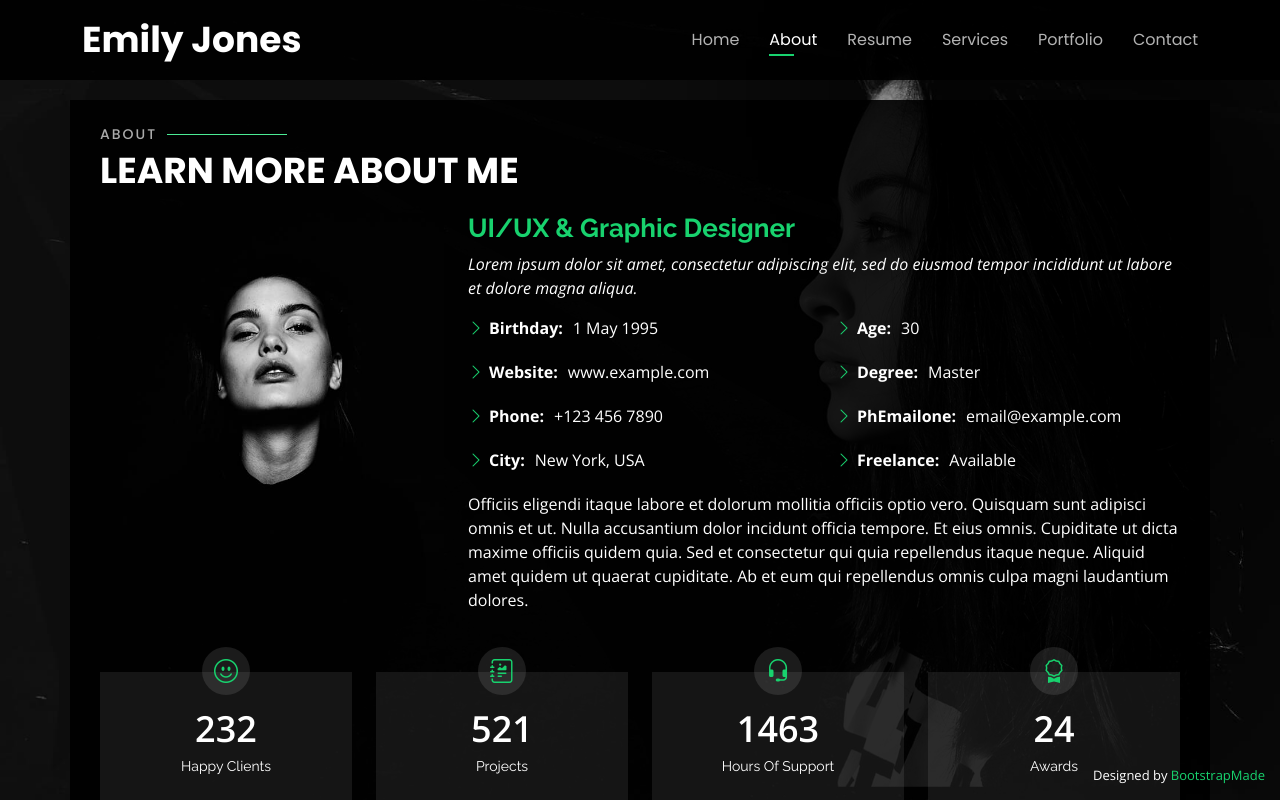
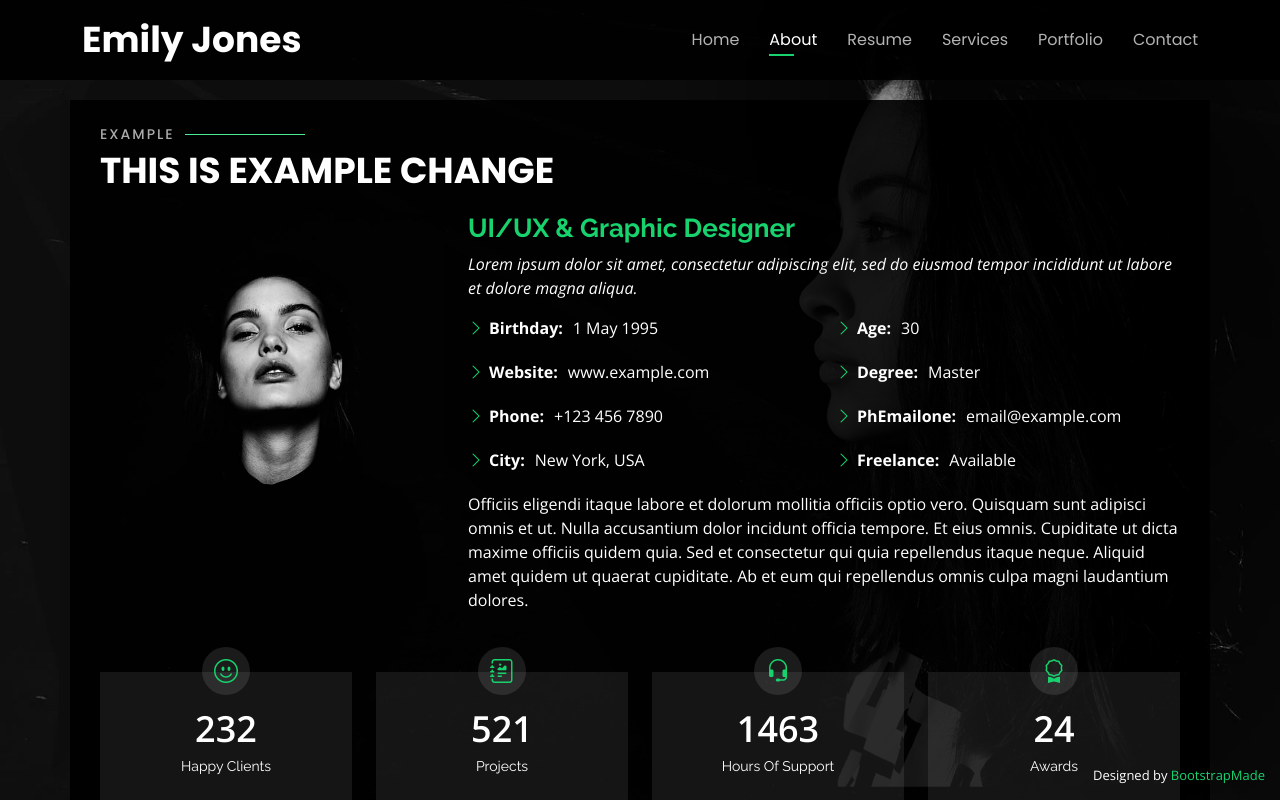
Before and after one commit to Guneetkaur03/myPortfolio, a plain HTML site: page Dark/index.html in a window 1280 px wide. Both pictures are taken after a click on the link "About". Shown: the top 800 px of the page. Drawn offline with nearby package versions, Linux system fonts and the light colour scheme.

Commit message:
example change

```diff
--- a/Dark/index.html
+++ b/Dark/index.html
@@ -75,8 +75,8 @@
     <div class="about-me container">
 
       <div class="section-title">
-        <h2>About</h2>
-        <p>Learn more about me</p>
+        <h2>Example</h2>
+        <p> THis is example change </p>
       </div>
 
       <div class="row">
```
